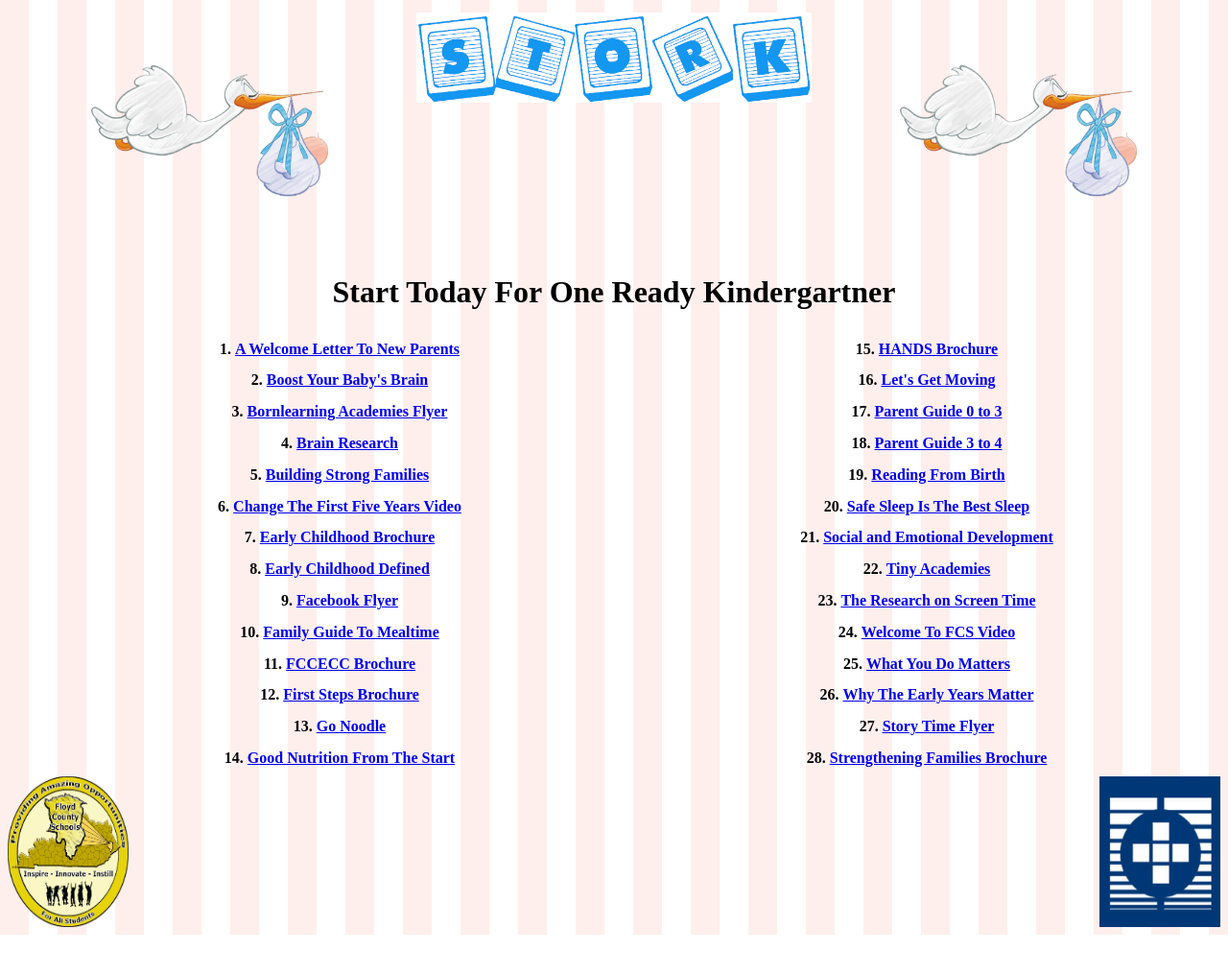
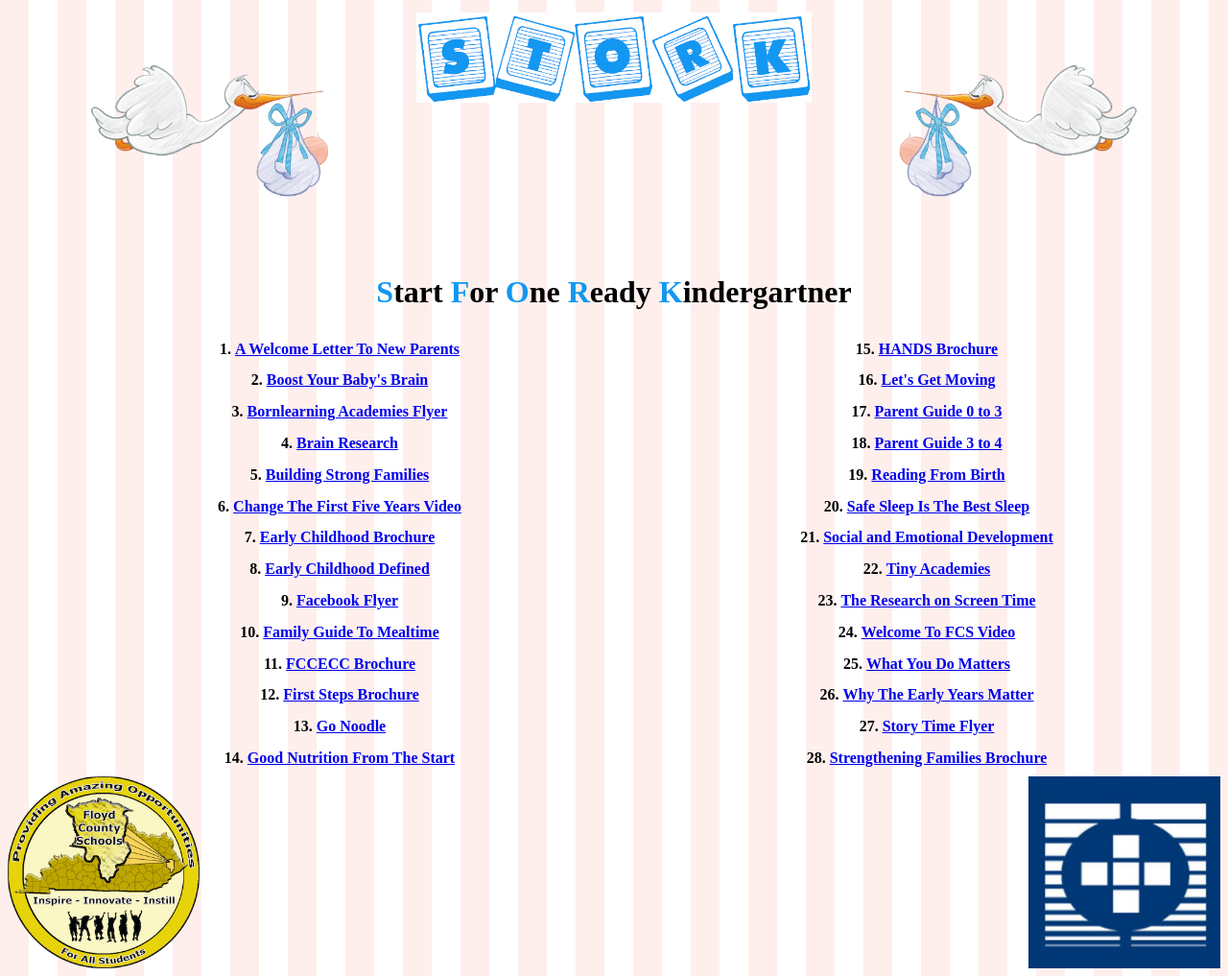
Before and after one commit to FloydCountyStork/FloydCountyStork.github.io, a plain HTML site: page index.htm in a window 1280 px wide. Shown: the whole page at 96% size. Before the commit the page ends 974 px from the top, so only its background shows below. Drawn offline with Linux system fonts and the light colour scheme.

Commit message:
Finished

```diff
--- a/index.htm
+++ b/index.htm
@@ -15,11 +15,12 @@
     <img src="storkImage.png" alt="blocks" style="width:100%">
   </div>
   <div id="column">
-    <img id="storkPic" src="storkBoy.png" alt="stork" style="width:60%">
+    <img id="storkPic" class="storkPicture" src="storkBoy.png" alt="stork" style="width:60% ; filter:FlipH">
   </div>
 </div>
 
-<center><h1>Start Today For One Ready Kindergartner</h1></center>
+<center><h1 class="each-word"><span>S</span>tart
+    <span> F</span>or <span>O</span>ne <span>R</span>eady <span>K</span>indergartner</h1></center>
 
 
     <div class="row">
--- a/storkcss.css
+++ b/storkcss.css
@@ -56,6 +56,14 @@ li:first-child {
 }
 
 .icon {
-    height: 20%;
-    width: 10%;
+    height: 200px;
+    width: 200px;
 }
+.storkPicture {
+      -webkit-transform: scaleX(-1);
+  transform: scaleX(-1);
+}
+
+span {
+    color:#1197F1;
+}
```
